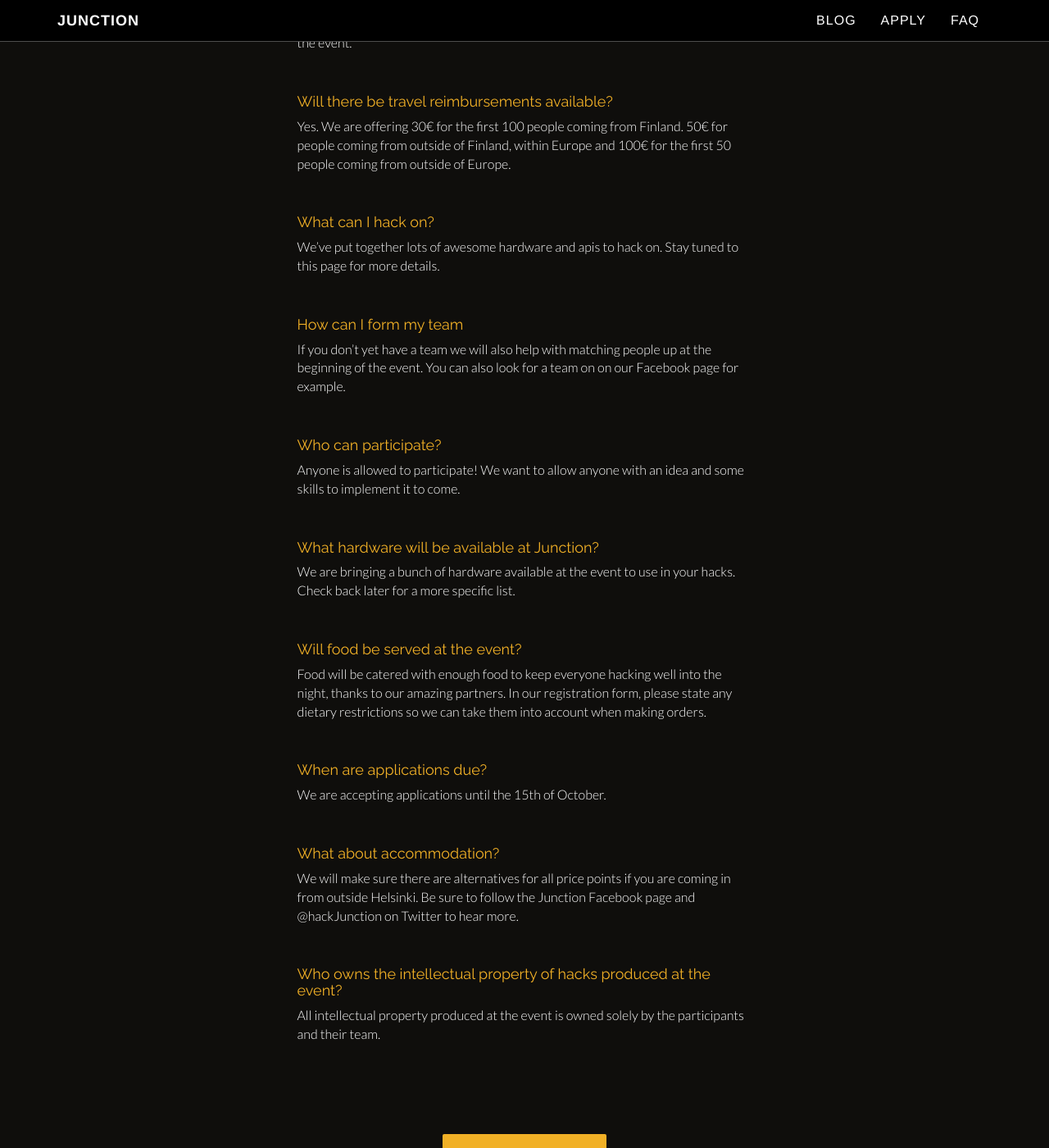
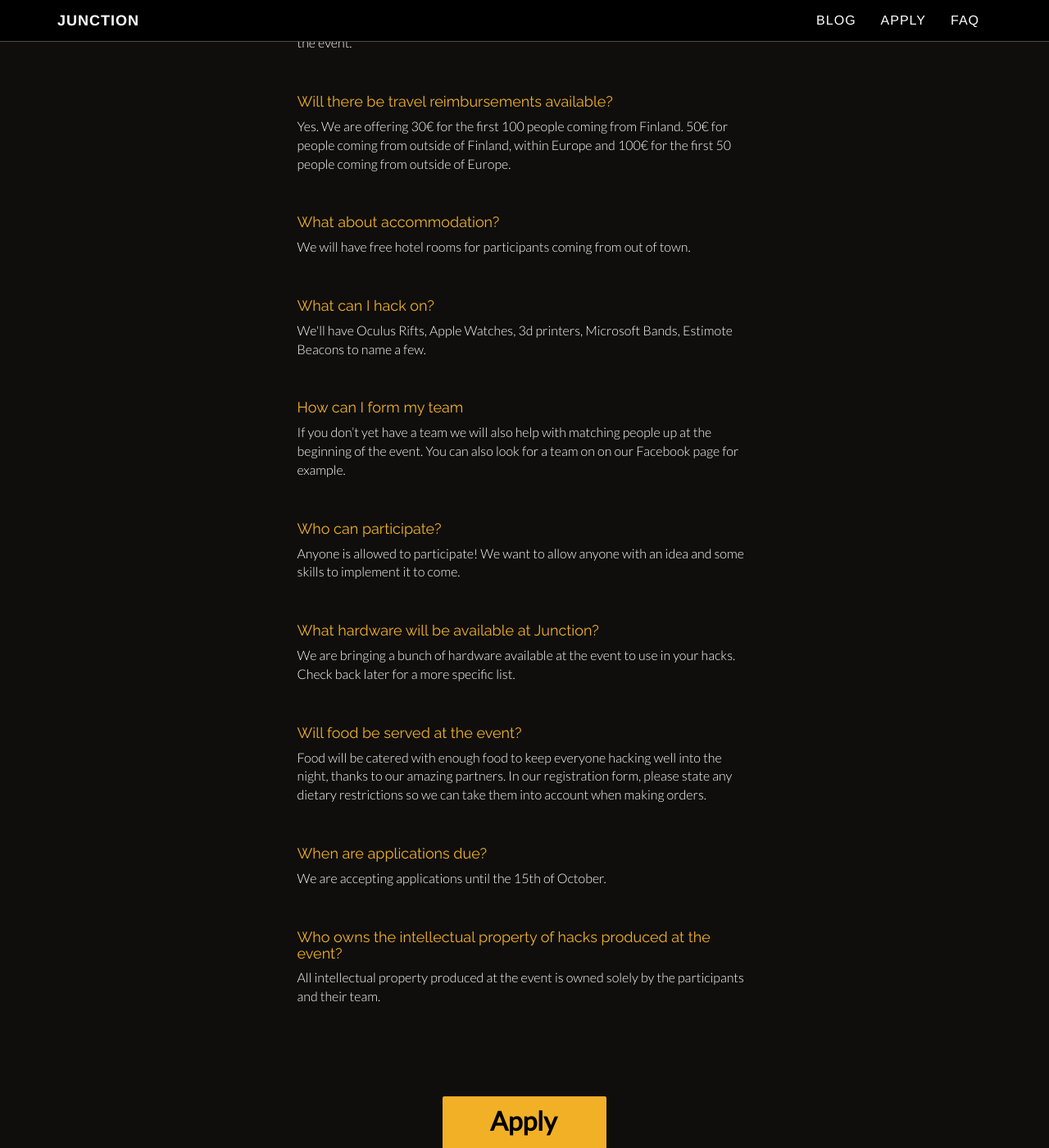
Before and after one commit to junctionasia/junctionasia.github.io, a Jekyll site: the page built from faq.html, in a window 1280 px wide and 1400 px high, scrolled down 248 px. Shown: the whole window at 82% size. Built offline with Jekyll 4.4.1, drawn with Linux system fonts in a browser that asks for light colours; nearby versions of some CDN libraries.

Commit message:
Add free hotel rooms to faq

```diff
--- a/faq.html
+++ b/faq.html
@@ -12,8 +12,10 @@
                 <p>Teams can be up to 5 people. If you want to hack alone, that is totally fine. If you are still looking for a team, don't worry, we will have team building and pitching sessions at the event. You can apply at any time and join any team at any time. The team question in the application is only to make sure the entire team makes it to the event.</p>
                 <h4>Will there be travel reimbursements available?</h4>
                 <p>Yes. We are offering 30€ for the first 100 people coming from Finland. 50€ for people coming from outside of Finland, within Europe and 100€ for the first 50 people coming from outside of Europe.</p>
+                <h4>What about accommodation?</h4>
+                <p>We will have free hotel rooms for participants coming from out of town.</p>
                 <h4>What can I hack on?</h4>
-                <p>We’ve put together lots of awesome hardware and apis to hack on. Stay tuned to this page for more details.</p>
+                <p>We'll have Oculus Rifts, Apple Watches, 3d printers, Microsoft Bands, Estimote Beacons to name a few.</p>
                 <h4>How can I form my team</h4>
                 <p>If you don’t yet have a team we will also help with matching people up at the beginning of the event. You can also look for a team on on our Facebook page for example.</p>
                 <h4>Who can participate?</h4>
@@ -26,10 +28,6 @@
 restrictions so we can take them into account when making orders. </p>
                 <h4>When are applications due?</h4>
                 <p>We are accepting applications until the 15th of October.</p>
-                <h4>What about accommodation?</h4>
-                <p>We will make sure there are alternatives for all price points if you are coming in from
-outside Helsinki. Be sure to follow the Junction Facebook page and @hackJunction on
-Twitter to hear more. </p>
                 <h4>Who owns the intellectual property of hacks produced at the event?</h4>
                 <p>All intellectual property produced at the event is owned solely by the participants and their team.</p>
             </div>
```
